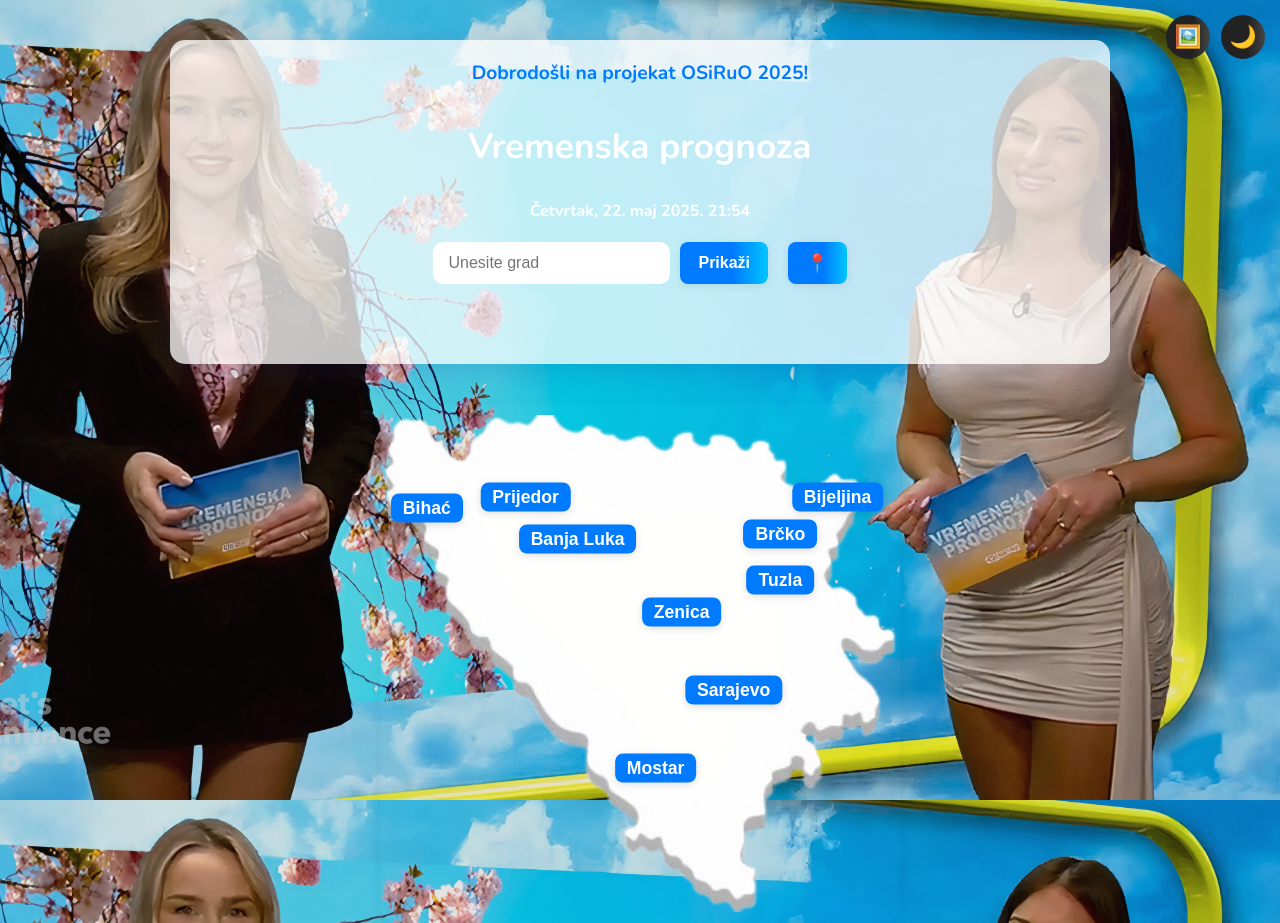
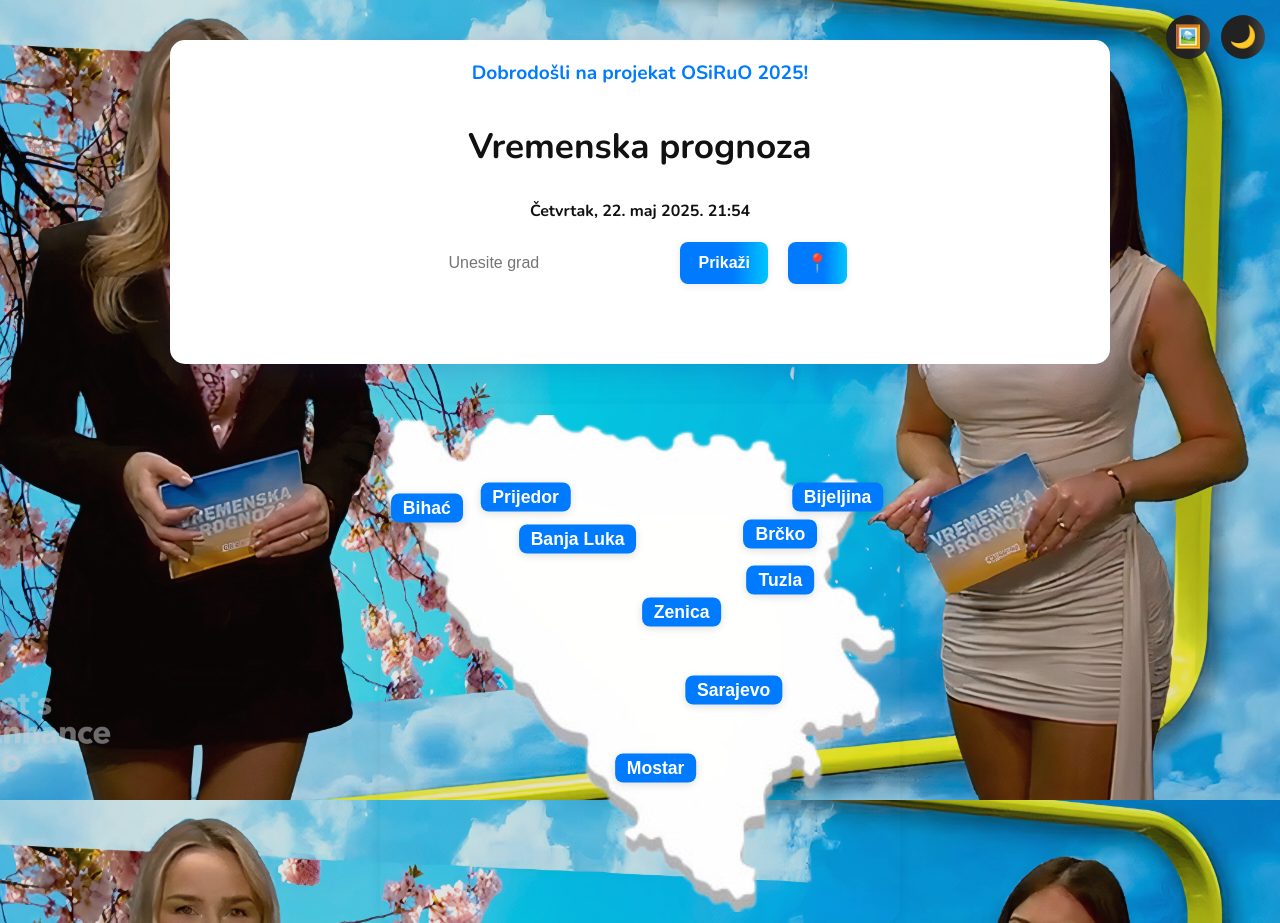
Before and after one commit to harisbasic404/OSIRUO-PROJEKAT, a Flask app: page / in a window 1280 px wide. Shown: the top 923 px of the page. Run offline with Flask 2, Linux system fonts and the light colour scheme.

Commit message:
Update light mode styles: adjust root variables and body background for improved readability

```diff
--- a/static/style.css
+++ b/static/style.css
@@ -1,9 +1,11 @@
 @import url('https://fonts.googleapis.com/css2?family=Nunito:wght@400;700&display=swap');
 
+/* Osnovne varijable za svijetli (default) izgled */
 :root {
-    --bg-main: rgba(0, 0, 0, 0.13);
-    --text-color: white;
-    --card-bg: rgba(255, 255, 255, 0.18);
+    --bg-main: #fff;
+    --text-color: #111;
+    --card-bg: #fff;
+    --container-bg-light: #fff;
     --btn-bg: #007bff;
     --btn-hover: #0056b3;
     --container-padding: 20px;
@@ -11,17 +13,29 @@
     --btn-gradient-hover: linear-gradient(90deg, #0056b3 60%, #00aaff 100%);
 }
 
+/* Default body stil - svijetlo */
 body {
     font-family: 'Nunito', sans-serif;
     color: var(--text-color);
+    background-color: var(--bg-main) !important;
     min-height: 100vh;
     margin: 0;
     padding: 0;
     transition: background-color 0.5s, color 0.5s;
-    background-color: #181818; /* default dark */
-    /* ...postojeće varijable... */
-    --container-bg-dark: #232323;
-    --container-bg-light: rgba(255,255,255,0.75);
+}
+
+/* Boxovi (container, card, forecast-card) bijeli */
+.container,
+.card,
+.forecast-card {
+    background-color: #fff !important;
+    color: #111 !important;
+}
+
+/* Ako koristiš .card-body ili druge boxove, dodaj i njih po potrebi */
+.card-body {
+    background-color: #fff !important;
+    color: #111 !important;
 }
 
 /* DARK MODE (default) */
```
